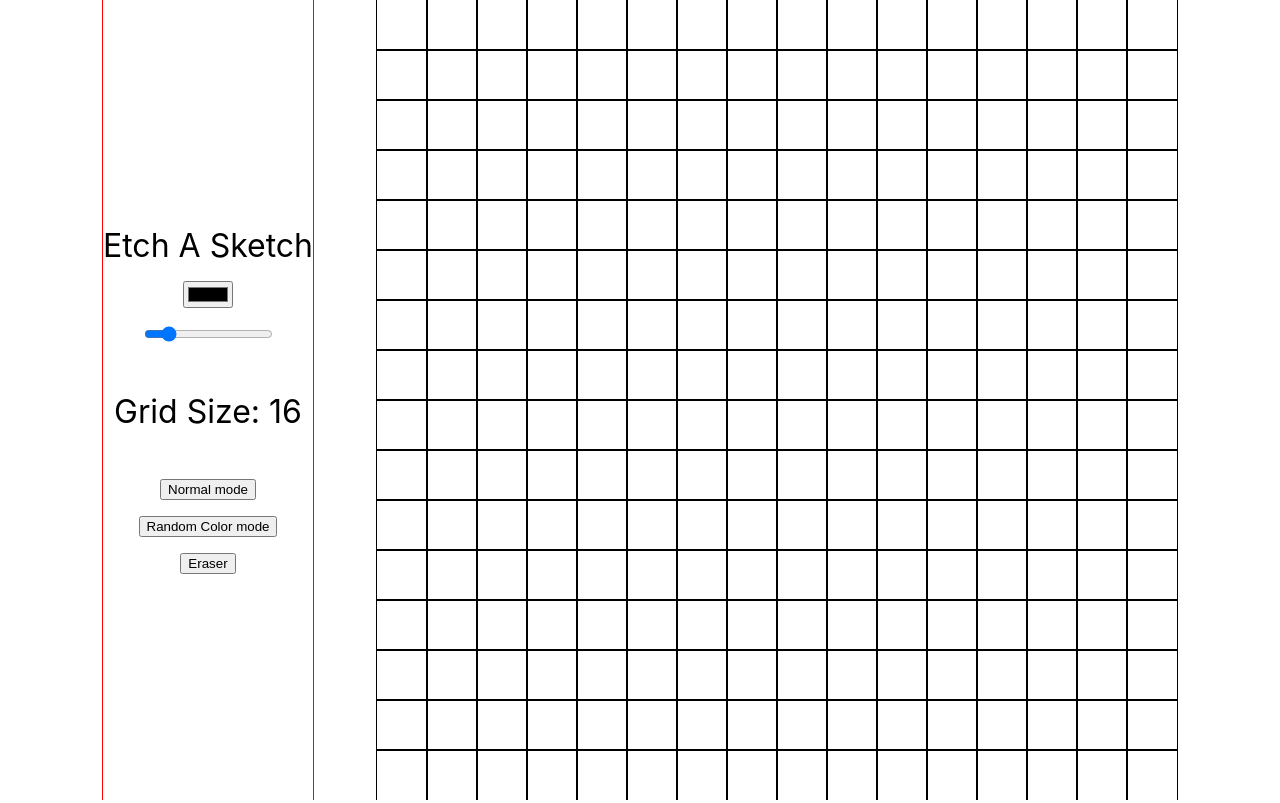
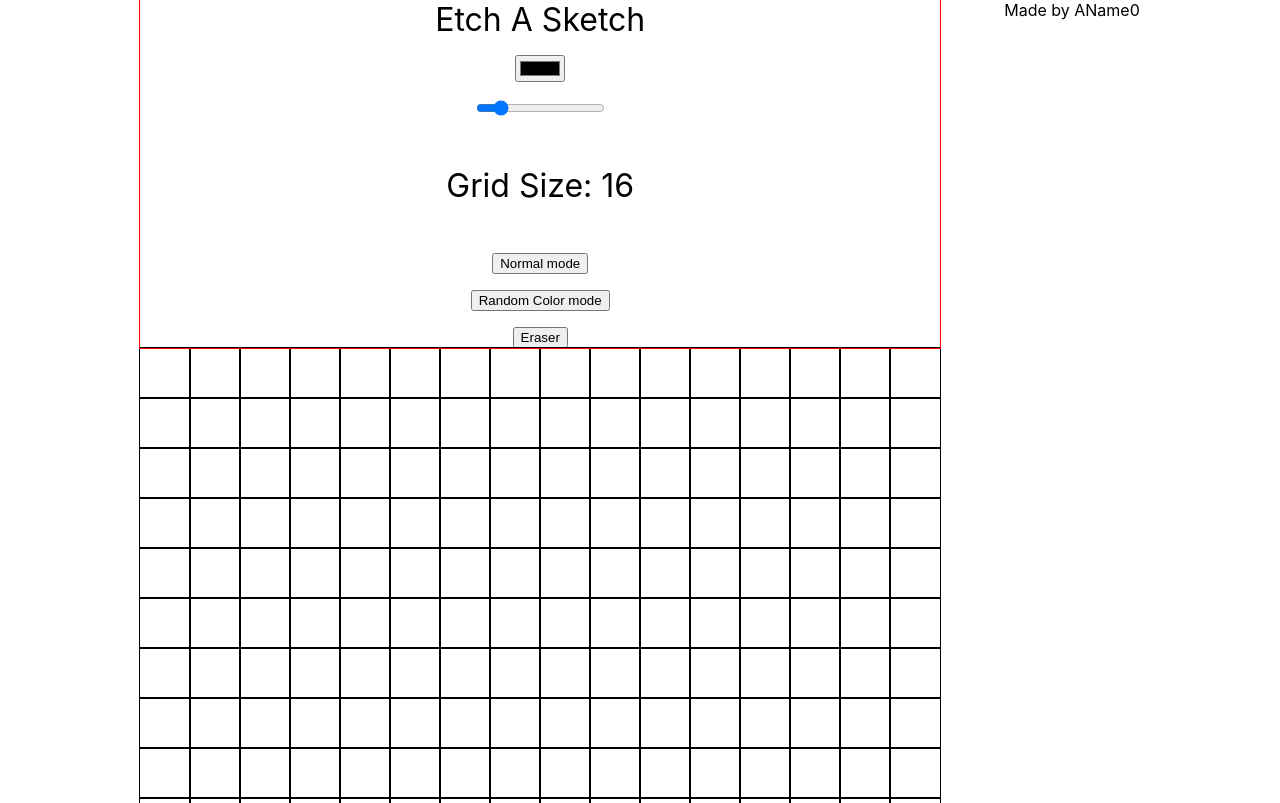
Before and after one commit to AName0/EtchASketch2, a plain HTML site: page index.html in a window 1280 px wide. Shown: the top 803 px of the page. Drawn offline with Linux system fonts and the light colour scheme.

Commit message:
added footer and stored other elements into a main body container

```diff
--- a/index.html
+++ b/index.html
@@ -7,6 +7,7 @@
         <script src=script.js defer></script>
     </head>
     <body>
+        <div class="main-body-container">
             <div class="sidebar">
                 <div id="header">Etch A Sketch</div>
                 <input type="color" id="pencil-color" value="#000000">
@@ -20,5 +21,9 @@
                 <div id="grid">
                 </div>
             </div>
+        </div>
+        <div class="footer-container">
+            <div class="footer">Made by AName0</div>
+        </div>
     </body>
 </html>
```
Lines whose indentation alone changed are shown as unchanged.
